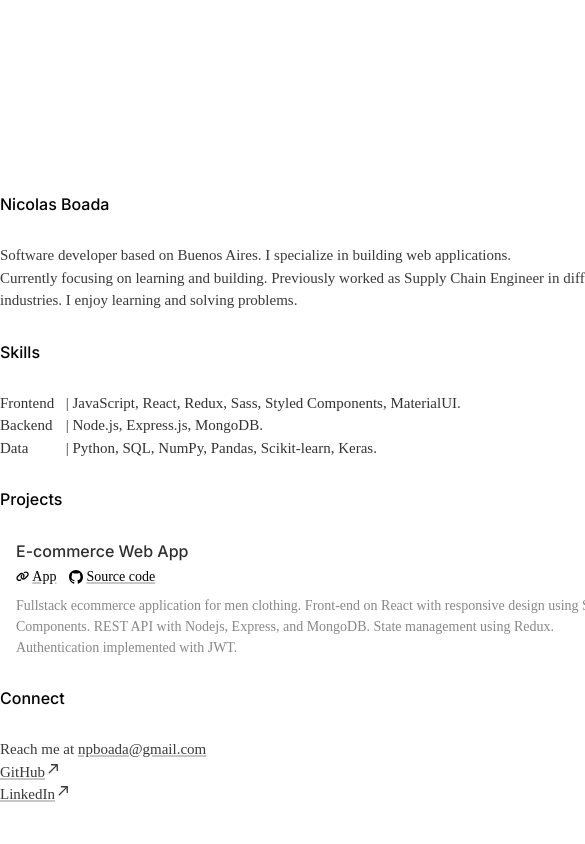
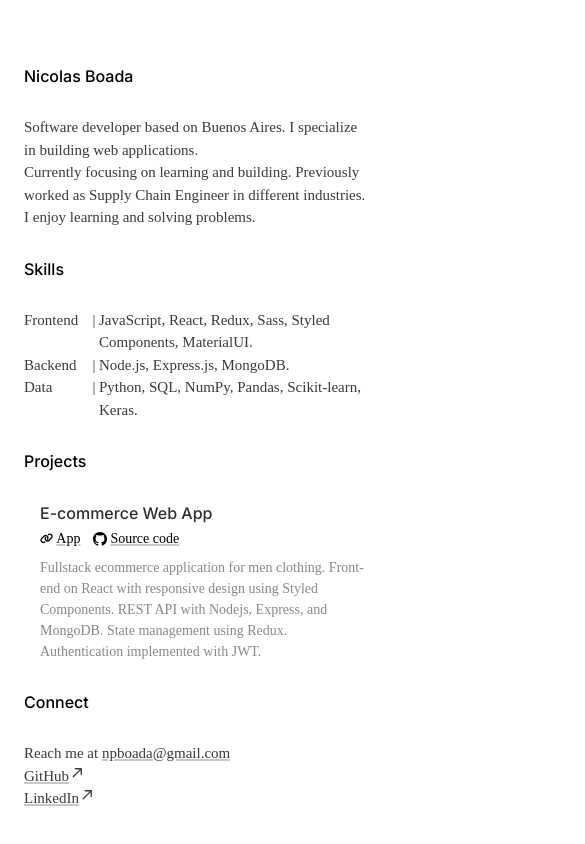
Before and after one commit to nicolasboada/personal-landing-page, a React (Create React App) app: page / in a window 390 px wide. Shown: the top 844 px of the page, 585 px wide, since content can reach past the window. Built offline with nearby package versions, Linux system fonts and the light colour scheme; a web font is replaced by a local one.

Commit message:
add responsive features

```diff
--- a/src/App.js
+++ b/src/App.js
@@ -25,15 +25,21 @@ function App() {
           <h2>Skills</h2>
           <ul>
             <li>
-              <span>Frontend</span> | JavaScript, React, Redux, Sass, Styled
-              Components, MaterialUI.
+              <span>Frontend</span>
+              <span>|</span>
+              <span>
+                JavaScript, React, Redux, Sass, Styled Components, MaterialUI.
+              </span>
             </li>
             <li>
-              <span>Backend</span> | Node.js, Express.js, MongoDB.
+              <span>Backend</span>
+              <span>|</span>
+              <span>Node.js, Express.js, MongoDB.</span>
             </li>
             <li>
-              <span>Data</span> | Python, SQL, NumPy, Pandas, Scikit-learn,
-              Keras.
+              <span>Data</span>
+              <span>|</span>
+              <span>Python, SQL, NumPy, Pandas, Scikit-learn, Keras.</span>
             </li>
           </ul>
         </div>
--- a/src/styles/main.css
+++ b/src/styles/main.css
@@ -38,6 +38,8 @@ html {
 }
 body {
   background: var(--bg);
+  margin-left: max(24px, env(safe-area-inset-left));
+  margin-right: max(24px, env(safe-area-inset-right));
 }
 header {
   display: flex;
@@ -77,7 +79,7 @@ div .header > a {
 main {
   margin: 0 auto;
   padding: var(--page-top) 0;
-  width: 640px;
+  max-width: 640px;
 }
 main div {
   opacity: 0;
@@ -121,13 +123,14 @@ ul {
   font-size: 15px;
 }
 li {
-  list-style-type: none;
-  color: #333;
-  padding-left: 0px;
+  display: flex;
 }
-li > span {
-  display: inline-block;
-  width: 62px;
+li > span:nth-child(1) {
+  min-width: 65px;
+}
+li > span:nth-child(2) {
+  min-width: 10px;
+  text-align: center;
 }
 div .mb28 {
   margin-bottom: 28px;
@@ -176,6 +179,19 @@ a:hover {
   }
 }
 
+@media (max-width: 703px) {
+  :root {
+    --page-top: 64px;
+  }
+}
+
+@media (max-width: 640px) {
+  div .header {
+    margin: 0 24px;
+    width: 100%;
+  }
+}
+
 @font-face {
   font-family: "Sohne";
   font-style: normal;
```
